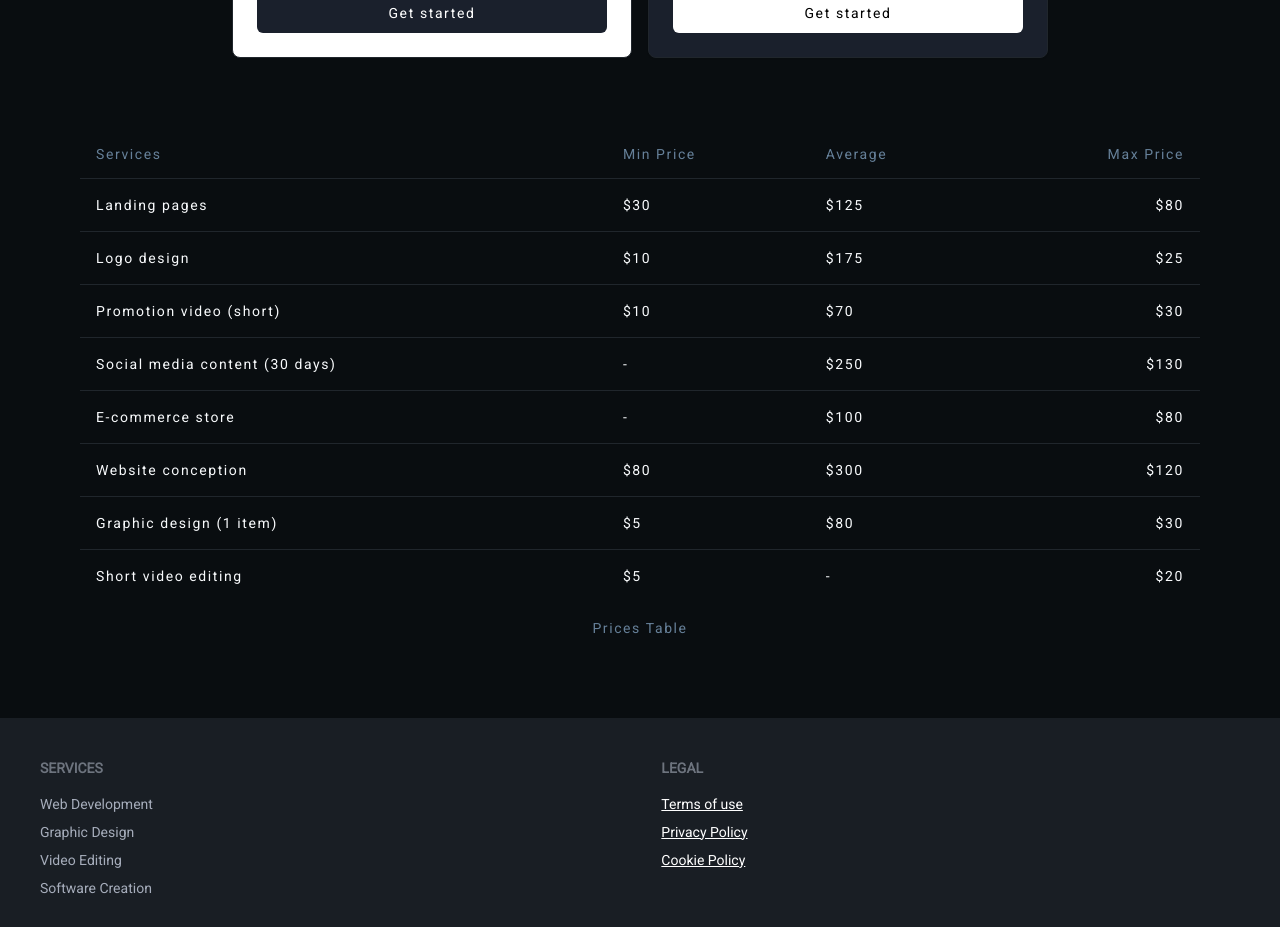
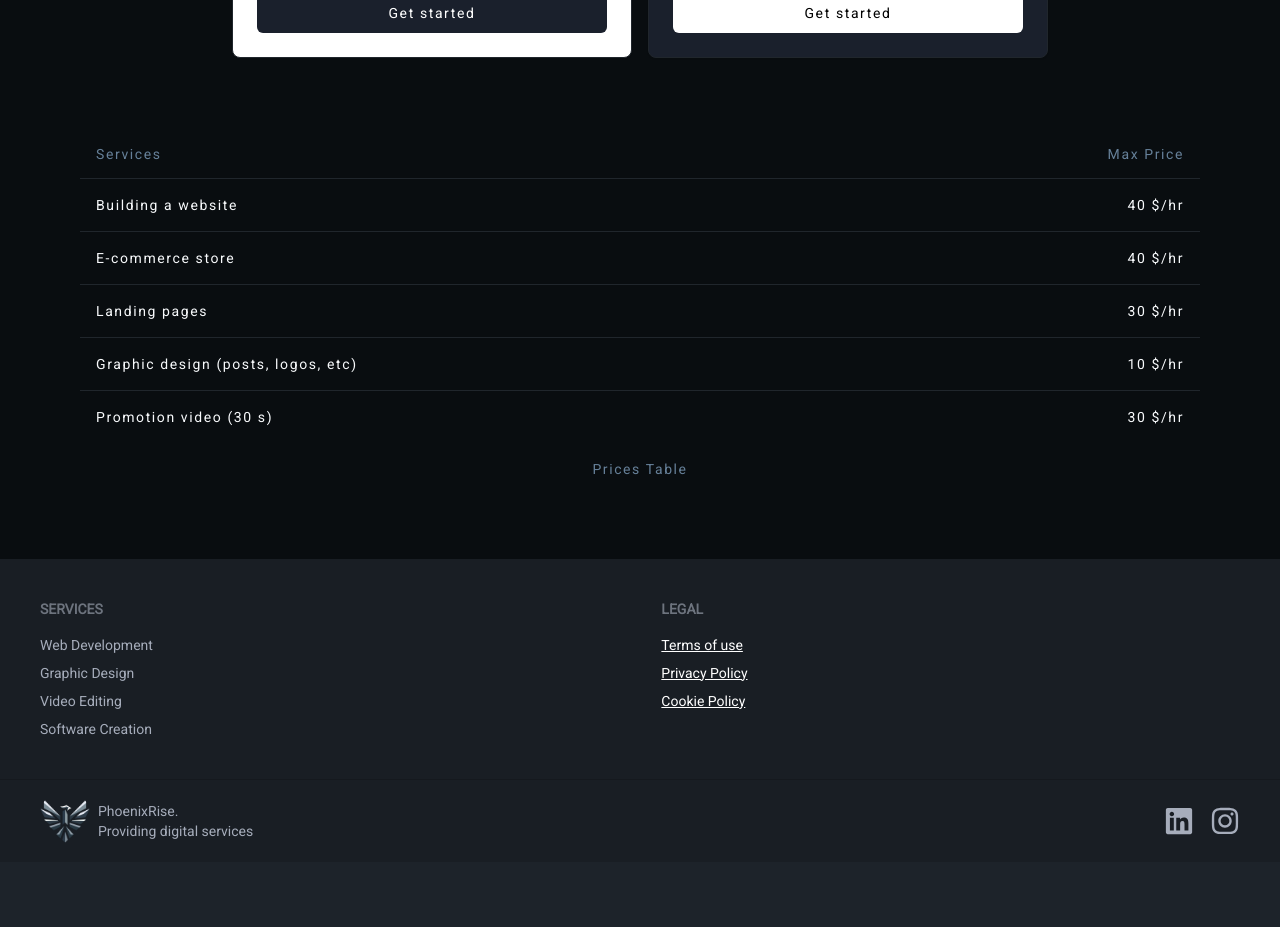
Before and after one commit to ayoubben18/phoenixrise, a Next.js app: page /pricing in a window 1280 px wide. Shown: the part 800-1727 px from the top of the page. After the commit the page ends 1662 px from the top, so only its background shows below. Built offline with nearby package versions, Linux system fonts and the light colour scheme.

Commit message:
correct the prices table

```diff
--- a/src/components/PricesTable.tsx
+++ b/src/components/PricesTable.tsx
@@ -7,81 +7,48 @@ import {
   TableHead,
   TableHeader,
   TableRow,
-} from "@/components/ui/table"
+} from "@/components/ui/table";
 
 const invoices = [
   {
-        invoice: "Landing pages",
-        paymentStatus: "$30",
-        totalAmount: "$80",
-        paymentMethod: "$125",
-    },
-    {
-        invoice: "Logo design",
-        paymentStatus: "$10",
-        totalAmount: "$25",
-        paymentMethod: "$175",
-    },
-    {
-        invoice: "Promotion video (short)",
-        paymentStatus: "$10",
-        totalAmount: "$30",
-        paymentMethod: "$70",
-    },
-    {
-        invoice: "Social media content (30 days)",
-        paymentStatus: "-",
-        totalAmount: "$130",
-        paymentMethod: "$250",
+    invoice: "Building a website",
+    totalAmount: "40 $/hr",
   },
   {
     invoice: "E-commerce store",
-        paymentStatus: "-",
-        totalAmount: "$80",
-        paymentMethod: "$100",
+    totalAmount: "40 $/hr",
   },
   {
-        invoice: "Website conception",
-        paymentStatus: "$80",
-        totalAmount: "$120",
-        paymentMethod: "$300",
+    invoice: "Landing pages",
+    totalAmount: "30 $/hr",
   },
   {
-        invoice: "Graphic design (1 item)",
-        paymentStatus: "$5",
-        totalAmount: "$30",
-        paymentMethod: "$80",
+    invoice: "Graphic design (posts, logos, etc)",
+    totalAmount: "10 $/hr",
   },
   {
-        invoice: "Short video editing",
-        paymentStatus: "$5",
-        totalAmount: "$20",
-        paymentMethod: "-",
+    invoice: "Promotion video (30 s)",
+    totalAmount: "30 $/hr",
   },
-]
-
+];
 export function PricesTable() {
   return (
-        <Table className=' text-xs xs:text-sm mt-12' >
+    <Table className=" text-xs xs:text-sm mt-12">
       <TableCaption>Prices Table</TableCaption>
       <TableHeader>
         <TableRow>
-                    <TableHead >Services</TableHead>
-                    <TableHead>Min Price</TableHead>
-                    <TableHead>Average</TableHead>
-                    <TableHead className='text-right'>Max Price</TableHead>
+          <TableHead>Services</TableHead>
+          <TableHead className="text-right">Max Price</TableHead>
         </TableRow>
       </TableHeader>
       <TableBody>
         {invoices.map((invoice) => (
           <TableRow key={invoice.invoice}>
             <TableCell className="font-medium">{invoice.invoice}</TableCell>
-                        <TableCell>{invoice.paymentStatus}</TableCell>
-                        <TableCell>{invoice.paymentMethod}</TableCell>
             <TableCell className="text-right">{invoice.totalAmount}</TableCell>
           </TableRow>
         ))}
       </TableBody>
     </Table>
-    )
+  );
 }
```
Lines whose indentation alone changed are shown as unchanged.
